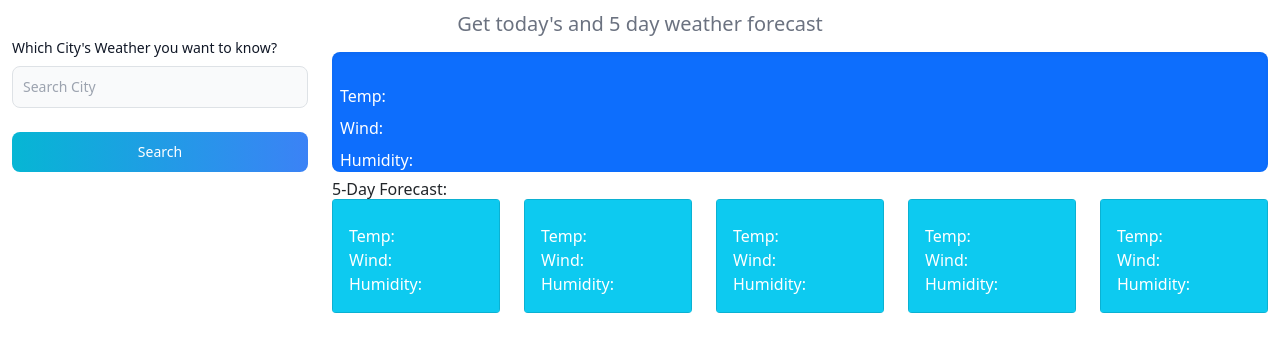
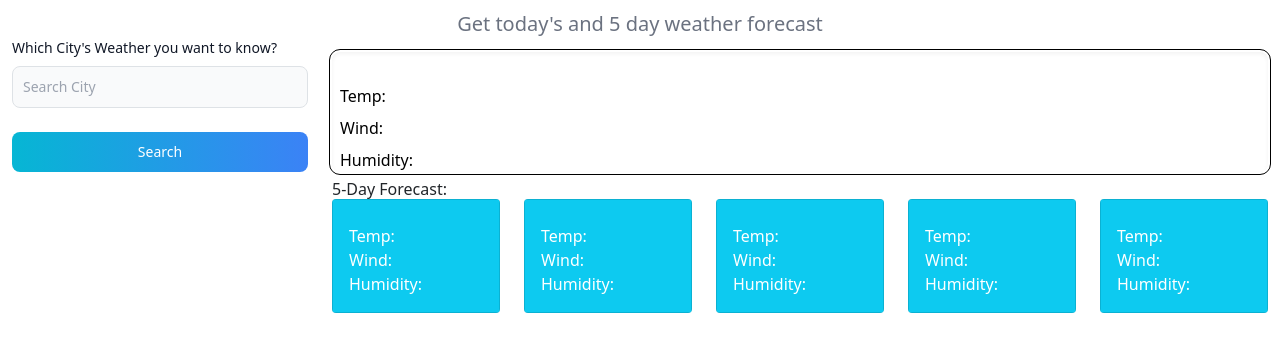
Before and after one commit to himali-dev/Weather-Dashboard, a plain HTML site: page index.html in a window 1280 px wide. Shown: the part 74-426 px from the top of the page. Drawn offline with nearby package versions, Linux system fonts and the light colour scheme.

Commit message:
change color

```diff
--- a/index.html
+++ b/index.html
@@ -43,7 +43,7 @@
 
                 <!-- RIGHT SIDE OF APP -->
                 <div class="col-12 col-md-9">
-                    <div class="mt-3.5 shadow-inner rounded-lg outline outline-offset-2 outline-1 bg-primary text-white" id="day-forecast">
+                    <div class="mt-3.5 shadow-inner rounded-lg outline outline-offset-2 outline-1 bg-white text-black" id="day-forecast">
                         <div>
                             <h3 id="city-date" style="display: inline;"></h3>
                             <img id="day-icon" style="display: inline;"></img>
```
